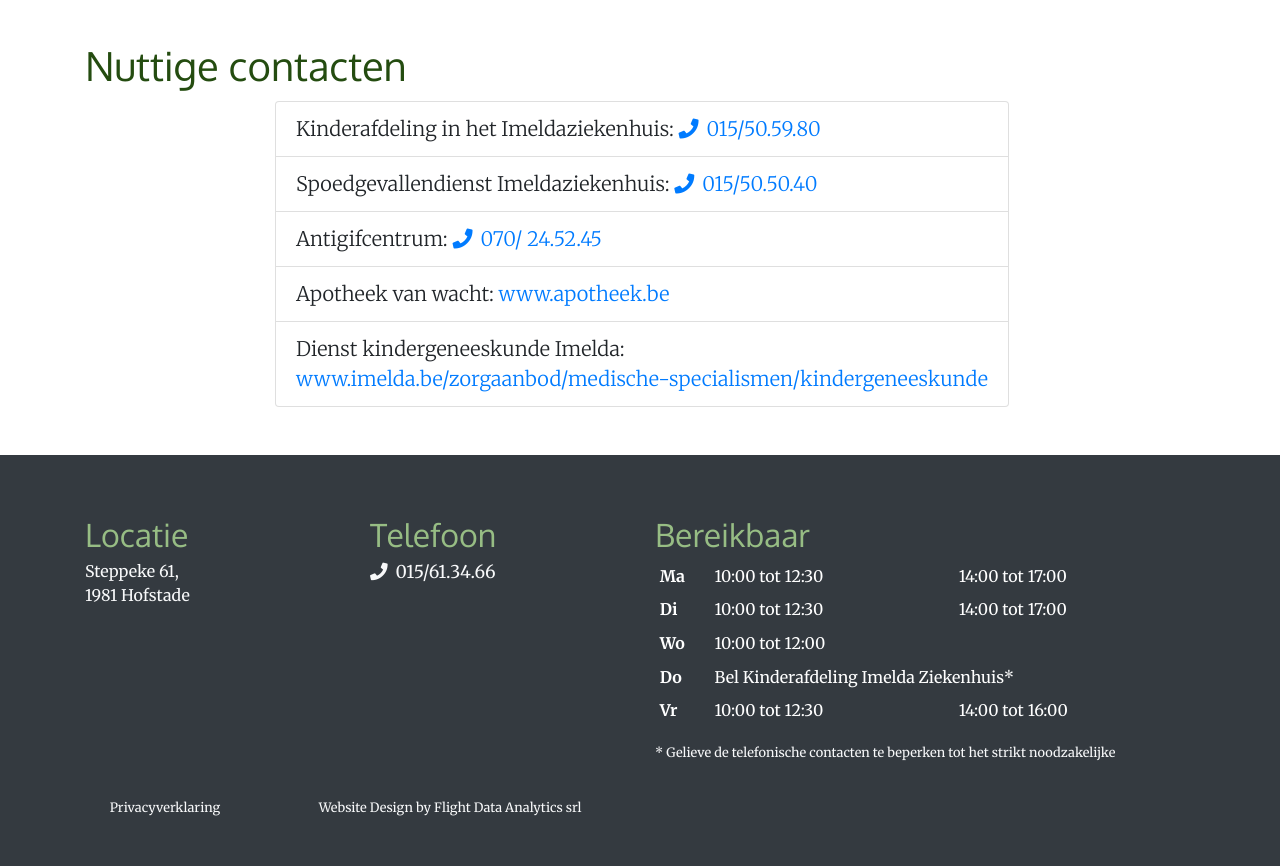
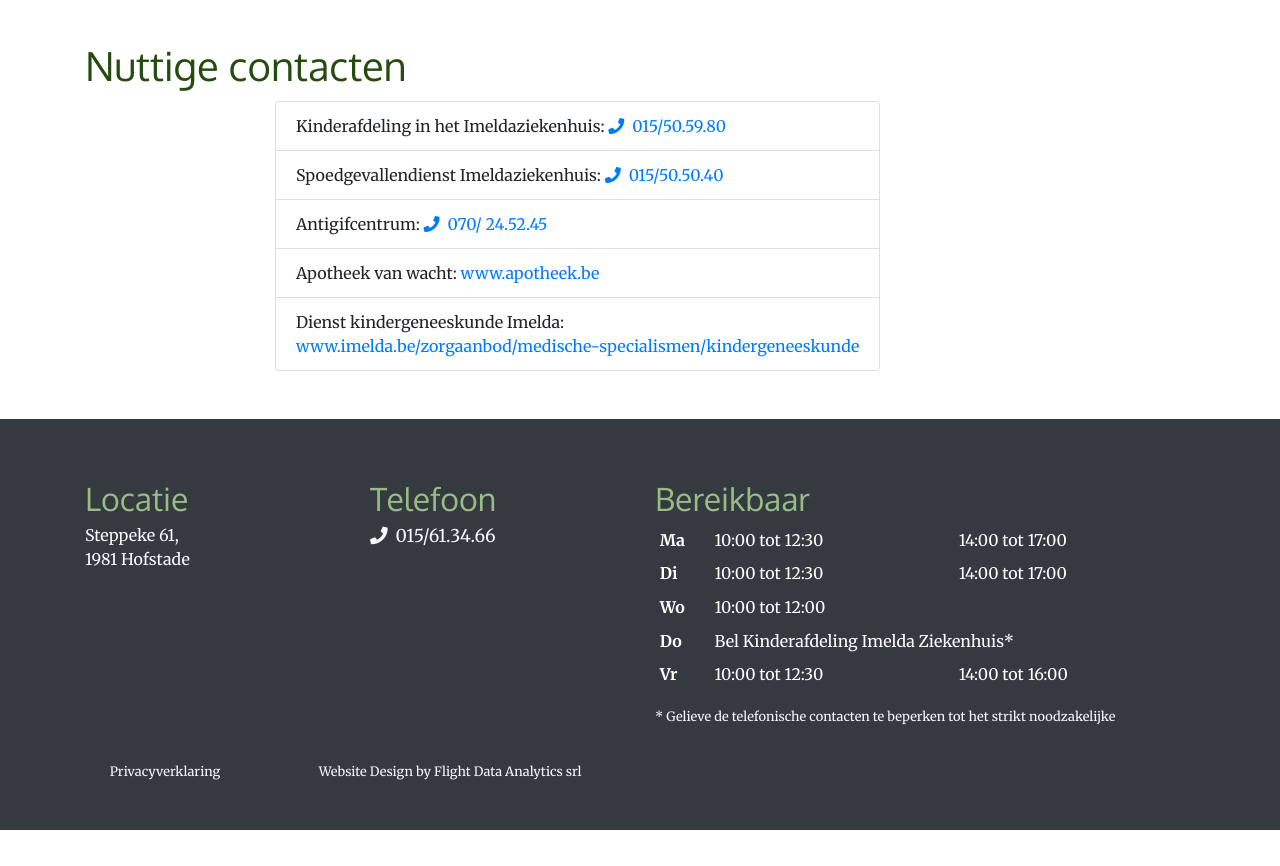
Before and after one commit to dangillet/dangillet.github.io, a website: page praktische_info.html in a window 1280 px wide. Shown: the part 3088-3954 px from the top of the page. After the commit the page ends 3918 px from the top, so only its background shows below. Drawn offline with nearby package versions, Linux system fonts and the light colour scheme; some packages are replaced by stand-ins of ours; some icons are missing.

Commit message:
Fix font size in nuttige contacten

```diff
--- a/praktische_info.html
+++ b/praktische_info.html
@@ -207,15 +207,15 @@
             </div>
             <div class="col-sm-10">
                 <ul class="list-group d-inline-block">
-                    <li class="list-group-item lead">Kinderafdeling in het Imeldaziekenhuis: <a href="tel:+32-15-505980"
+                    <li class="list-group-item">Kinderafdeling in het Imeldaziekenhuis: <a href="tel:+32-15-505980"
                             class="text-nowrap"><i class="fas fa-phone pr-2"></i>015/50.59.80</a></li>
-                    <li class="list-group-item lead">Spoedgevallendienst Imeldaziekenhuis: <a href="tel:+32-15-505040"
+                    <li class="list-group-item">Spoedgevallendienst Imeldaziekenhuis: <a href="tel:+32-15-505040"
                             class="text-nowrap"><i class="fas fa-phone pr-2"></i>015/50.50.40</a></li>
-                    <li class="list-group-item lead">Antigifcentrum: <a href="tel:+32-70-245245" class="text-nowrap"><i
+                    <li class="list-group-item">Antigifcentrum: <a href="tel:+32-70-245245" class="text-nowrap"><i
                                 class="fas fa-phone pr-2"></i>070/ 24.52.45</a></li>
-                    <li class="list-group-item lead">Apotheek van wacht: <a
+                    <li class="list-group-item">Apotheek van wacht: <a
                             href="https://www.apotheek.be">www.apotheek.be</a></li>
-                    <li class="list-group-item lead">Dienst kindergeneeskunde Imelda:<br>
+                    <li class="list-group-item">Dienst kindergeneeskunde Imelda:<br>
                             <a href="https://www.imelda.be/zorgaanbod/medische-specialismen/kindergeneeskunde">
                                 www.imelda.be/zorgaanbod/medische-specialismen/kindergeneeskunde</a>
                     </li>
```
